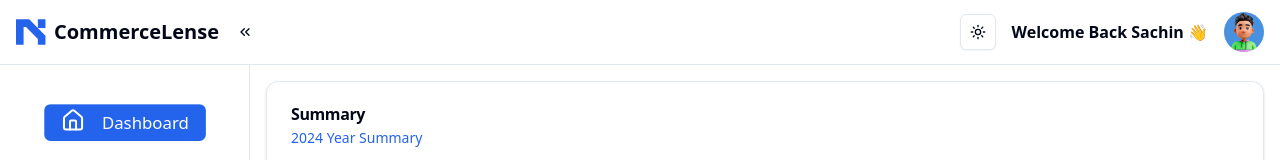
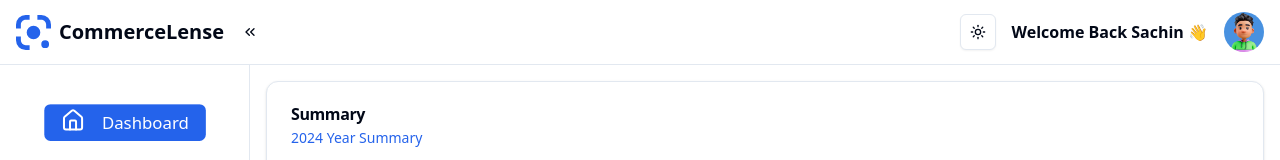
Before and after one commit to gpslakshan/CommerceLense, a Next.js app: page /dashboard in a window 1280 px wide. Shown: the top 160 px of the page. Built offline with nearby package versions, Linux system fonts and the light colour scheme.

Commit message:
logo modifications

```diff
--- a/components/Logo.tsx
+++ b/components/Logo.tsx
@@ -2,16 +2,16 @@
 
 import Link from "next/link";
 import React from "react";
-import Image from "next/image";
 import { motion, AnimatePresence } from "framer-motion";
 import { useMenuStore } from "@/store/toggleMenuStore";
+import { SiGooglelens } from "react-icons/si";
 
 const Logo = () => {
   const { isCollapsed } = useMenuStore();
 
   return (
     <Link href="/" className="flex items-center gap-2">
-      <Image src="/logo-icon.svg" alt="logo" width={30} height={30} />
+      <SiGooglelens color="#2463EB" size={35} />
       <AnimatePresence initial={false}>
         {!isCollapsed && (
           <motion.h1
--- a/package.json
+++ b/package.json
@@ -22,6 +22,7 @@
     "next-themes": "^0.4.4",
     "react": "^18",
     "react-dom": "^18",
+    "react-icons": "^5.4.0",
     "recharts": "^2.14.1",
     "tailwind-merge": "^2.5.5",
     "tailwindcss-animate": "^1.0.7",
```
Also changed, not shown: 1 other file (tests, documents, lock files or other folders).
